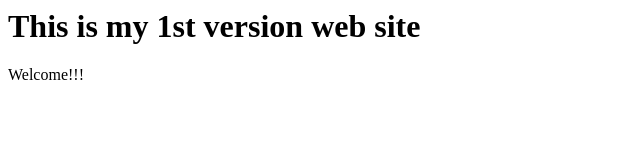
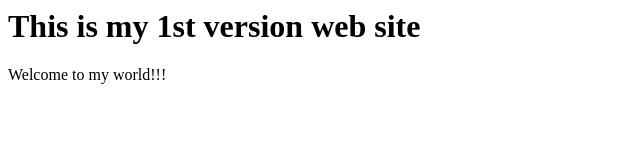
Before and after one commit to kachr85/demoHTML5Project, a plain HTML site: page index.html in a window 1280 px wide. Shown: the full height of the page, 0-640 px from the left. Drawn offline with Linux system fonts and the light colour scheme.

Commit message:
Update to home page

```diff
--- a/index.html
+++ b/index.html
@@ -4,6 +4,6 @@
 </head>
 <body>
 <h1>This is my 1st version web site</h1>
-<p>Welcome!!!</p>
+<p>Welcome to my world!!!</p>
 </body>
 </html>
```
